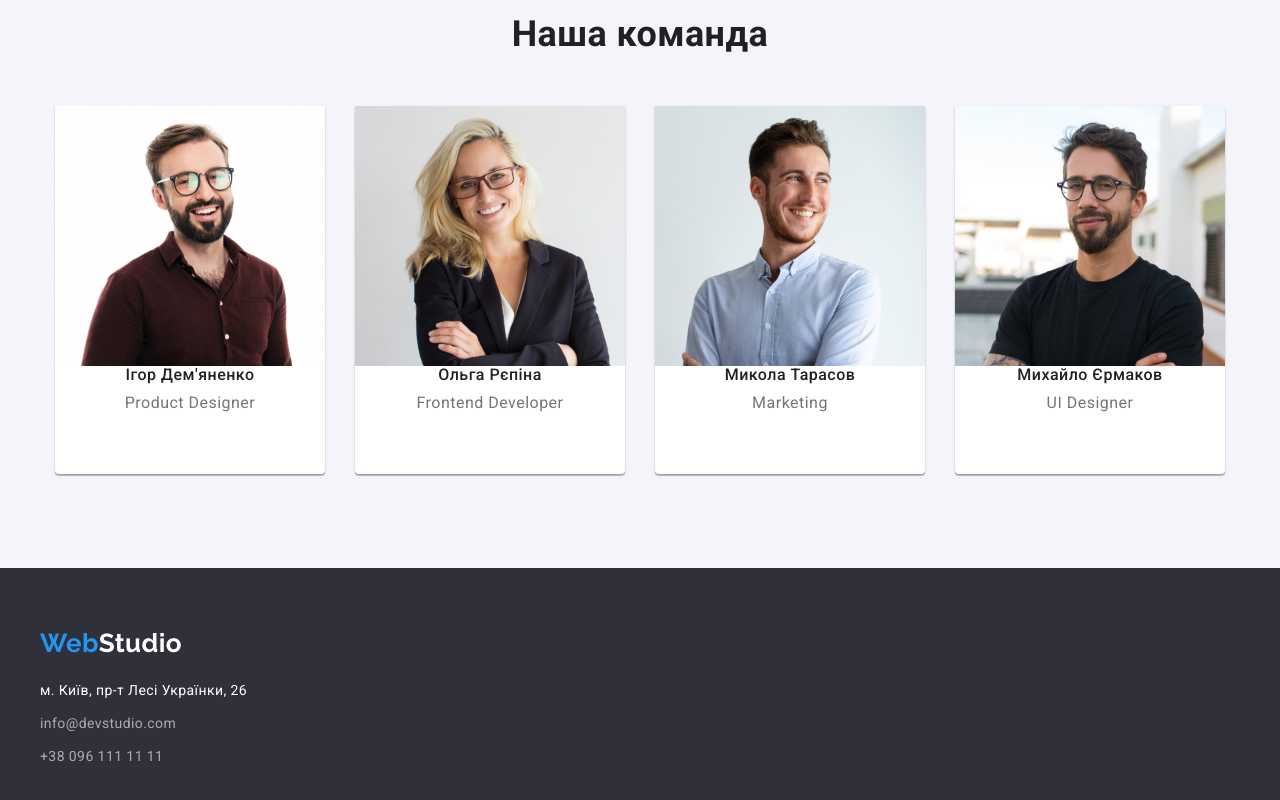
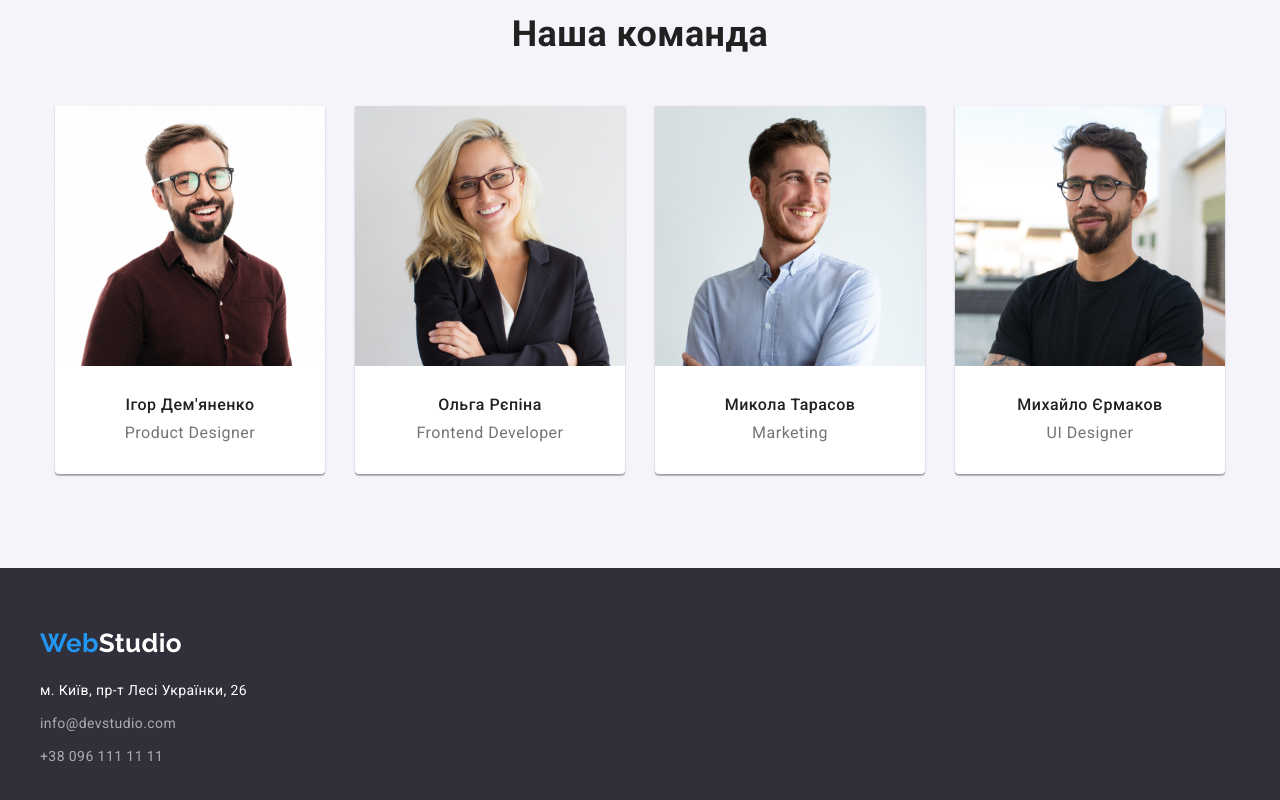
Before and after one commit to nikitakozachkov/goit-markup-hw-03, a plain HTML site: page index.html in a window 1280 px wide. Shown: the part 1601-2401 px from the top of the page. Drawn offline with nearby package versions, Linux system fonts and the light colour scheme.

Commit message:
update index.html

```diff
--- a/index.html
+++ b/index.html
@@ -121,23 +121,31 @@
           <ul class="team-list">
             <li class="team-item">
               <img src="./images/img_4.jpg" alt="Ігор Дем'яненко" width="270" />
+              <div class="team-item--info">
                 <h3 class="team-item--title">Ігор Дем'яненко</h3>
                 <p class="team-item--subtitle">Product Designer</p>
+              </div>
             </li>
             <li class="team-item">
               <img src="./images/img_5.jpg" alt="Ольга Рєпіна" width="270" />
+              <div class="team-item--info">
                 <h3 class="team-item--title">Ольга Рєпіна</h3>
                 <p class="team-item--subtitle">Frontend Developer</p>
+              </div>
             </li>
             <li class="team-item">
               <img src="./images/img_6.jpg" alt="Микола Тарасов" width="270" />
+              <div class="team-item--info">
                 <h3 class="team-item--title">Микола Тарасов</h3>
                 <p class="team-item--subtitle">Marketing</p>
+              </div>
             </li>
             <li class="team-item">
               <img src="./images/img_7.jpg" alt="Михайло Єрмаков" width="270" />
+              <div class="team-item--info">
                 <h3 class="team-item--title">Михайло Єрмаков</h3>
                 <p class="team-item--subtitle">UI Designer</p>
+              </div>
             </li>
           </ul>
         </div>
```
Lines whose indentation alone changed are shown as unchanged.
